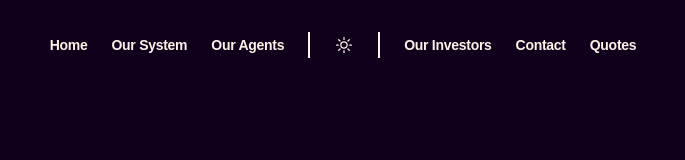
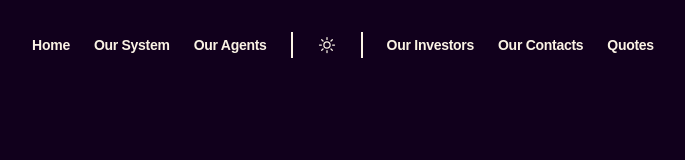
Before and after one commit to Lawrensu/Stargazers-Insurance-Company, a website built with Vite: page index.html in a window 1280 px wide. Shown: the whole page, without its empty margins (297-982 px from the left). Built offline with nearby package versions, Linux system fonts and the light colour scheme; a web font is replaced by a local one.

Commit message:
Changed contacts to our contacts

```diff
--- a/index.html
+++ b/index.html
@@ -30,7 +30,7 @@
           </a></li>
           <li class="nav__line"></li>
           <li><a class="nav__link" href="#">Our Investors</a></li>
-          <li><a class="nav__link" href="#">Contact</a></li>
+          <li><a class="nav__link" href="#">Our Contacts</a></li>
           <li><a class="nav__link" href="#">Quotes</a></li>
         </ul>
       </nav>
```
